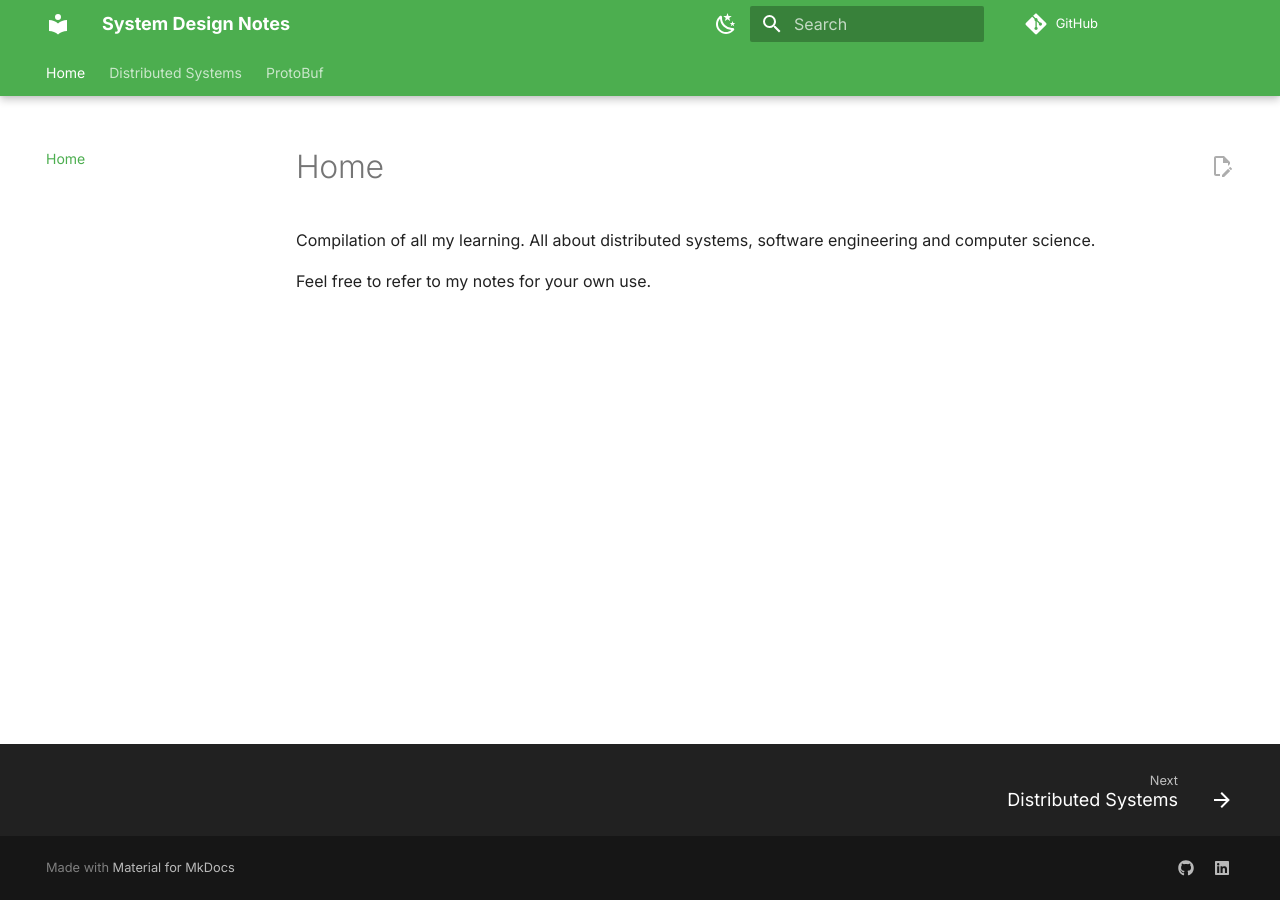
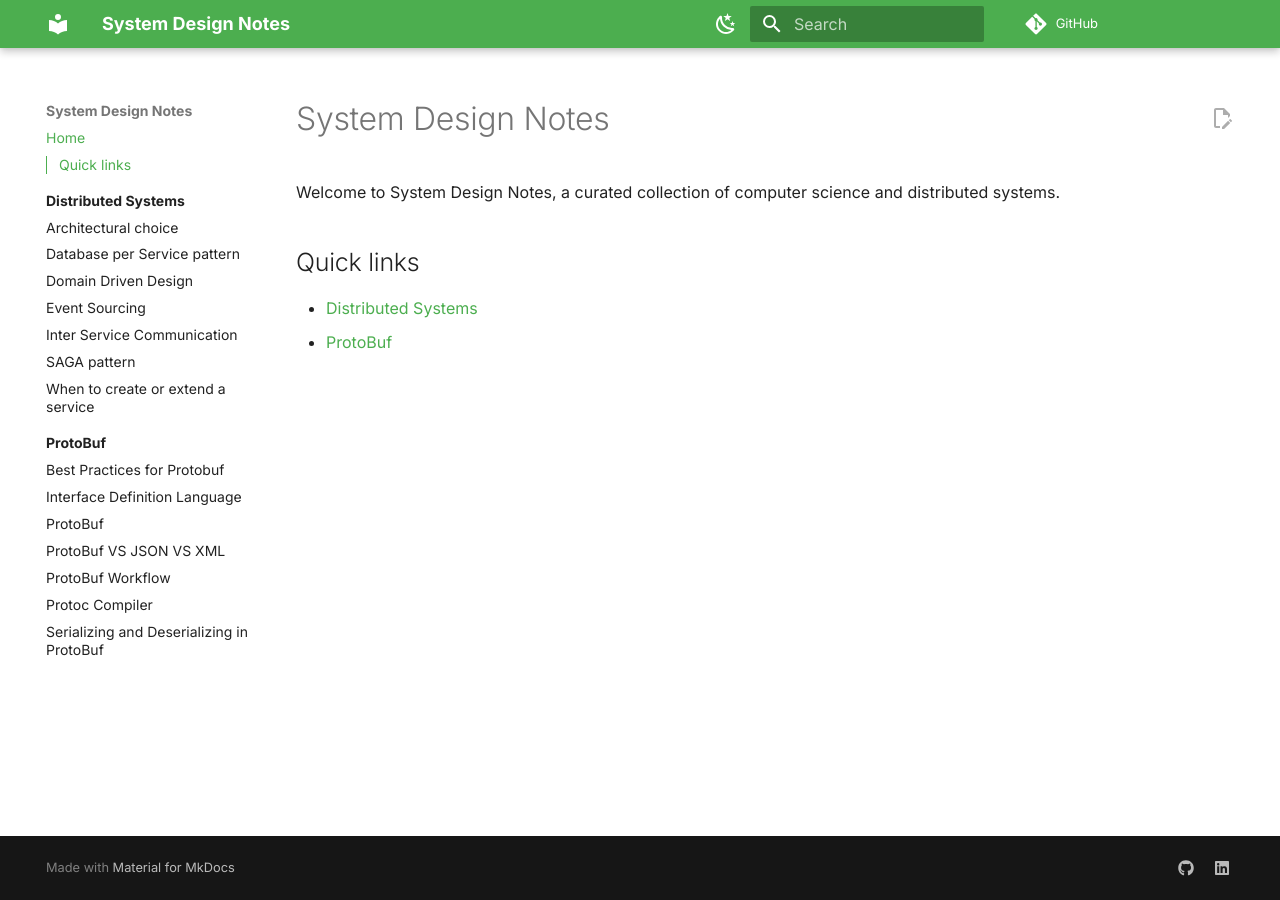
Before and after one commit to Abhijit25Mishra/System-Design-Notes, an MkDocs documentation site: the page built from docs/index.md, in a window 1280 px wide. Built offline with MkDocs 1.6.1 and Material for MkDocs 9.7.7, drawn with Linux system fonts in a browser that asks for light colours; comment, search, counter and statistics services are not loaded.

Commit message:
vault backup: 2025-11-03 01:54:53

```diff
--- a/docs/index.md
+++ b/docs/index.md
@@ -1,3 +1,7 @@
-Compilation of all my learning. All about distributed systems, software engineering and computer science.
+# System Design Notes
 
-Feel free to refer to my notes for your own use.
+Welcome to System Design Notes, a curated collection of computer science and distributed systems.
+
+## Quick links
+- [Distributed Systems](Distributed%20Systems/)
+- [ProtoBuf](ProtoBuf/)
--- a/mkdocs.yml
+++ b/mkdocs.yml
@@ -3,36 +3,15 @@ site_url: https://abhijit25mishra.github.io/System-Design-Notes
 docs_dir: docs
 site_dir: site
 
-# ─── THEME ──────────────────────────────────────────────
 theme:
   name: material
-  features:
-    - navigation.instant
-    - navigation.expand          # Collapsible folders
-    - navigation.sections
-    - navigation.tabs            # Top-level tabs
-    - navigation.tabs.sticky     # Tabs stay visible while scrolling
-    - navigation.top             # Adds “Back to top” button
-    - navigation.tracking
-    - header.autohide
-    - navigation.footer
-    - search.highlight
-    - search.suggest
-    - content.code.copy          # Copy button on code blocks
-    - content.action.edit        # “Edit this page” link
-    - content.tooltips
-    - content.anchors
-    - toc.integrate
-
   palette:
-    # Light mode
     - scheme: default
       primary: green
       accent: lime
       toggle:
         icon: material/weather-night
         name: Switch to dark mode
-    # Dark mode
     - scheme: slate
       primary: green
       accent: lime
@@ -40,43 +19,76 @@ theme:
         icon: material/weather-sunny
         name: Switch to light mode
 
+  # Important features to get Kubernetes-like sidebar behavior
+  features:
+    - navigation.instant
+    - navigation.expand        # collapsible caret arrows in the left nav
+    - navigation.sections      # groups under headings
+    - navigation.indexes       # treat folders as category indexes
+    - navigation.tracking
+    - navigation.top
+    - search.highlight
+    - search.suggest
+    - toc.integrate
+    - content.code.copy
+    - content.action.edit
+
   font:
     text: Inter
     code: JetBrains Mono
 
-# ─── REPOSITORY LINKS ───────────────────────────────────
 repo_url: https://github.com/abhijit25mishra/System-Design-Notes
 repo_name: GitHub
 edit_uri: edit/main/docs/
 
-# ─── PLUGINS ────────────────────────────────────────────
 plugins:
+  - search
+  - awesome-pages
   - group:
       enabled: true
       plugins:
         - search
-        - awesome-pages
 
-# ─── MARKDOWN ENHANCEMENTS ──────────────────────────────
-markdown_extensions:
-  - admonition
-  - codehilite
-  - footnotes
-  - toc:
-      permalink: true
-  - pymdownx.details
-  - pymdownx.emoji
-  - pymdownx.superfences
-  - pymdownx.tasklist
-  - pymdownx.highlight
-  - pymdownx.inlinehilite
-  - pymdownx.magiclink
-  - pymdownx.snippets
-
-# ─── EXTRA SETTINGS ─────────────────────────────────────
 extra:
   social:
     - icon: fontawesome/brands/github
       link: https://github.com/abhijit25mishra
     - icon: fontawesome/brands/linkedin
       link: https://www.linkedin.com/in/abhijit25mishra/
+
+markdown_extensions:
+  - admonition
+  - pymdownx.details
+  - pymdownx.superfences
+  - pymdownx.highlight
+  - pymdownx.inlinehilite
+  - pymdownx.tabbed:
+      alternate_style: true
+  - toc:
+      permalink: true
+  - pymdownx.magiclink
+  - pymdownx.tasklist:
+      custom_checkbox: true
+  - attr_list
+
+# Explicit nav ensures the left sidebar always lists all top-level categories
+nav:
+  - Home: index.md
+  - Distributed Systems:
+      - Overview: "Distributed Systems/index.md"
+      - Architectural choice: "Distributed Systems/Architectural choice.md"
+      - Database per Service pattern: "Distributed Systems/Database per Service pattern.md"
+      - Domain Driven Design: "Distributed Systems/Domain Driven Design.md"
+      - Event Sourcing: "Distributed Systems/Event Sourcing.md"
+      - Inter Service Communication: "Distributed Systems/Inter Service Communication.md"
+      - SAGA pattern: "Distributed Systems/SAGA pattern.md"
+      - When to create or extend a service: "Distributed Systems/When to create or extend a service.md"
+  - ProtoBuf:
+      - Overview: "ProtoBuf/index.md"
+      - Best Practices for Protobuf: "ProtoBuf/Best Practices for Protobuf.md"
+      - Interface Definition Language: "ProtoBuf/Interface Definition Language.md"
+      - ProtoBuf: "ProtoBuf/ProtoBuf.md"
+      - ProtoBuf VS JSON VS XML: "ProtoBuf/ProtoBuf VS JSON VS XML.md"
+      - ProtoBuf Workflow: "ProtoBuf/ProtoBuf Workflow.md"
+      - Protoc Compiler: "ProtoBuf/Protoc Compiler.md"
+      - Serializing and Deserializing in ProtoBuf: "ProtoBuf/Serializing and Deserializing in ProtoBuf.md"
```
Also changed, not shown: docs/Distributed Systems/index.md (+5 -9 lines), docs/ProtoBuf/index.md (+3 -9 lines), docs/Distributed Systems/.pages (added), docs/ProtoBuf/.pages (added), 1 other file.
